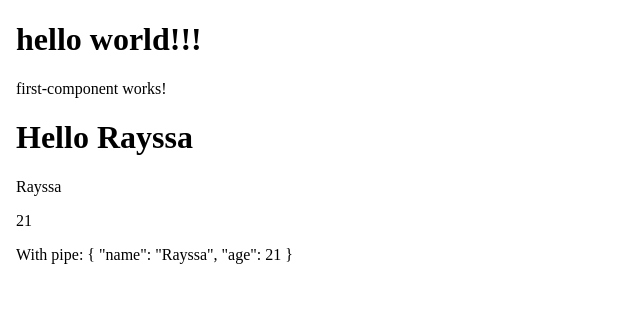
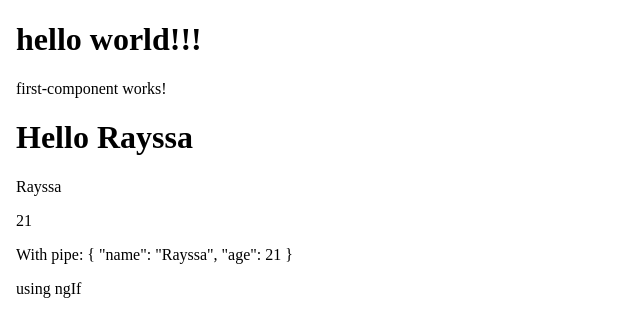
Before and after one commit to arthurhenrique02/sharpCoders, an Angular app in the folder angular/projetoAula01/: page / in a window 1280 px wide. Shown: the top 336 px of the page, without its empty margins (0-640 px from the left). Built offline with nearby package versions, Linux system fonts and the light colour scheme.

Commit message:
calling second component on main html

```diff
--- a/angular/projetoAula01/src/app/app.component.html
+++ b/angular/projetoAula01/src/app/app.component.html
@@ -8,5 +8,6 @@
   <h1>hello world!!!</h1>
 
   <app-first-component></app-first-component>
+  <app-second-component></app-second-component>
 </body>
 </html>
--- a/angular/projetoAula01/src/app/second-component/second-component.component.ts
+++ b/angular/projetoAula01/src/app/second-component/second-component.component.ts
@@ -10,5 +10,5 @@ import { Component } from '@angular/core';
 })
 export class SecondComponentComponent {
   // attribute to show text
-  showText:boolean = false;
+  showText:boolean = true;
 }
```
